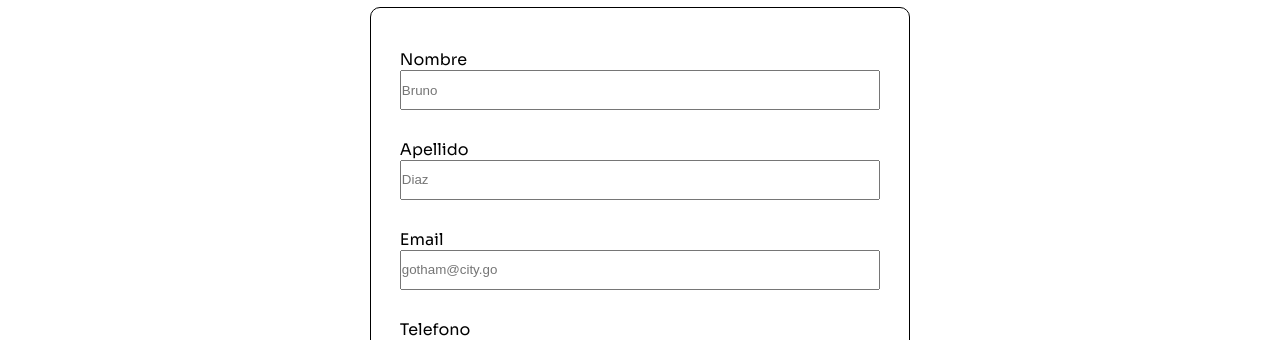
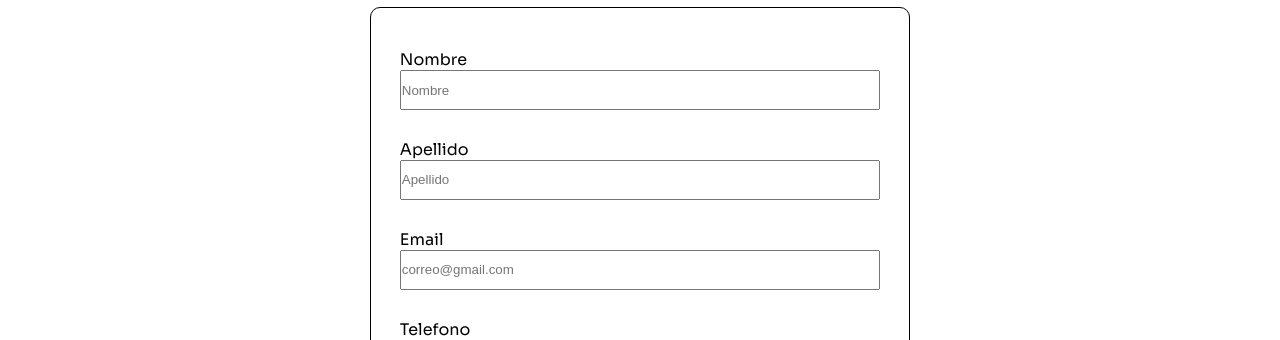
Before and after one commit to No-Country/c14-06-m-node-react, a React (Vite) app in the folder frontend/: page /crear-cuenta in a window 1280 px wide. Shown: the part 181-521 px from the top of the page. Built offline with nearby package versions, Linux system fonts and the light colour scheme.

Commit message:
chore: name/surname accepts special characters
+deleted email input on edit profile

```diff
--- a/frontend/src/components/Profile.jsx
+++ b/frontend/src/components/Profile.jsx
@@ -119,7 +119,7 @@ export default function Profile() {
 									type="text"
 									name="name"
 									id=""
-									placeholder={user.name}
+									defaultValue={user.name}
 									{...register('name', {
 										minLength: {
 											value: 2,
@@ -130,7 +130,8 @@ export default function Profile() {
 											message: 'Nombre no puede tener mas de 30 caracteres',
 										},
 										pattern: {
-											value: /^[a-zA-Z]+$/,
+											value:
+												/^([a-zA-ZáéíóúüÁÉÍÓÚÜñÑ]{2,60}[\,\-\.]{0,1}[\s]{0,1}){1,3}$/, //eslint-disable-line
 											message: 'Nombre solo acepta letras',
 										},
 									})}
@@ -143,18 +144,19 @@ export default function Profile() {
 									type="text"
 									name=""
 									id=""
-									placeholder={user.surname}
+									defaultValue={user.surname}
 									{...register('surname', {
 										minLength: {
 											value: 2,
 											message: 'Apellido debe tener al menos 2 caracteres',
 										},
 										maxLength: {
-											value: 20,
+											value: 30,
 											message: 'Apellido no puede tener mas de 30 caracteres',
 										},
 										pattern: {
-											value: /^[a-zA-Z]+$/,
+											value:
+												/^([a-zA-ZáéíóúüÁÉÍÓÚÜñÑ]{2,60}[\,\-\.]{0,1}[\s]{0,1}){1,3}$/, //eslint-disable-line
 											message: 'Apellido solo acepta letras',
 										},
 									})}
@@ -171,7 +173,7 @@ export default function Profile() {
 										type="tel"
 										name=""
 										id=""
-										placeholder={user.phone.slice(4)}
+										defaultValue={user.phone.slice(4)}
 										{...register('phone', {
 											pattern: {
 												value: /^\d{10}$/,
@@ -187,11 +189,11 @@ export default function Profile() {
 
 							<UploadAndDisplayImage />
 						</ContainerA>
-						<Label htmlFor="">Email</Label>
+						{/* <Label htmlFor="">Email</Label>
 						<Input type="email" name="" id="" value={user.email} disabled />
 						{errors.email && (
 							<StyledSpanErrores>{errors.email.message}</StyledSpanErrores>
-						)}
+						)} */}
 						<Label htmlFor="">Provincia</Label>
 						<Select {...register('location')}>
 							<option value="">{user.location}</option>
--- a/frontend/src/pages/CreateAccount.jsx
+++ b/frontend/src/pages/CreateAccount.jsx
@@ -116,7 +116,7 @@ const CreateAccount = () => {
 						type="text"
 						name="name"
 						id="name"
-						placeholder="Bruno"
+						placeholder="Nombre"
 						{...register('name', {
 							required: { value: true, message: 'Nombre es requerido' },
 							minLength: {
@@ -128,7 +128,8 @@ const CreateAccount = () => {
 								message: 'Nombre no puede tener mas de 30 caracteres',
 							},
 							pattern: {
-								value: /^[a-zA-Z]+$/,
+								value:
+									/^([a-zA-ZáéíóúüÁÉÍÓÚÜñÑ]{2,60}[\,\-\.]{0,1}[\s]{0,1}){1,3}$/, //eslint-disable-line
 								message: 'Nombre solo acepta letras',
 							},
 						})}
@@ -145,7 +146,7 @@ const CreateAccount = () => {
 						type="text"
 						name="surname"
 						id="surname"
-						placeholder="Diaz"
+						placeholder="Apellido"
 						{...register('surname', {
 							required: { value: true, message: 'Apellido es requerido' },
 							minLength: {
@@ -153,11 +154,12 @@ const CreateAccount = () => {
 								message: 'Apellido debe tener al menos 2 caracteres',
 							},
 							maxLength: {
-								value: 20,
+								value: 30,
 								message: 'Apellido no puede tener mas de 30 caracteres',
 							},
 							pattern: {
-								value: /^[a-zA-Z]+$/,
+								value:
+									/^([a-zA-ZáéíóúüÁÉÍÓÚÜñÑ]{2,60}[\,\-\.]{0,1}[\s]{0,1}){1,3}$/, //eslint-disable-line
 								message: 'Apellido solo acepta letras',
 							},
 						})}
@@ -175,7 +177,7 @@ const CreateAccount = () => {
 						type="email"
 						name="email"
 						id="email"
-						placeholder="gotham@city.go"
+						placeholder="correo@gmail.com"
 						{...register('email', {
 							required: { value: true, message: 'Correo es requerido' },
 							pattern: {
--- a/frontend/src/pages/LogIn.jsx
+++ b/frontend/src/pages/LogIn.jsx
@@ -106,11 +106,11 @@ const LogIn = () => {
 								message: 'Contraseña es requerida',
 							},
 							minLength: {
-								value: 6,
+								value: 8,
 								message: 'Contraseña debe tener al menos 6 caracteres',
 							},
 							maxLength: {
-								value: 12,
+								value: 50,
 								message: 'Contraseña no debe tener mas de 12 caracteres',
 							},
 						})}
```
